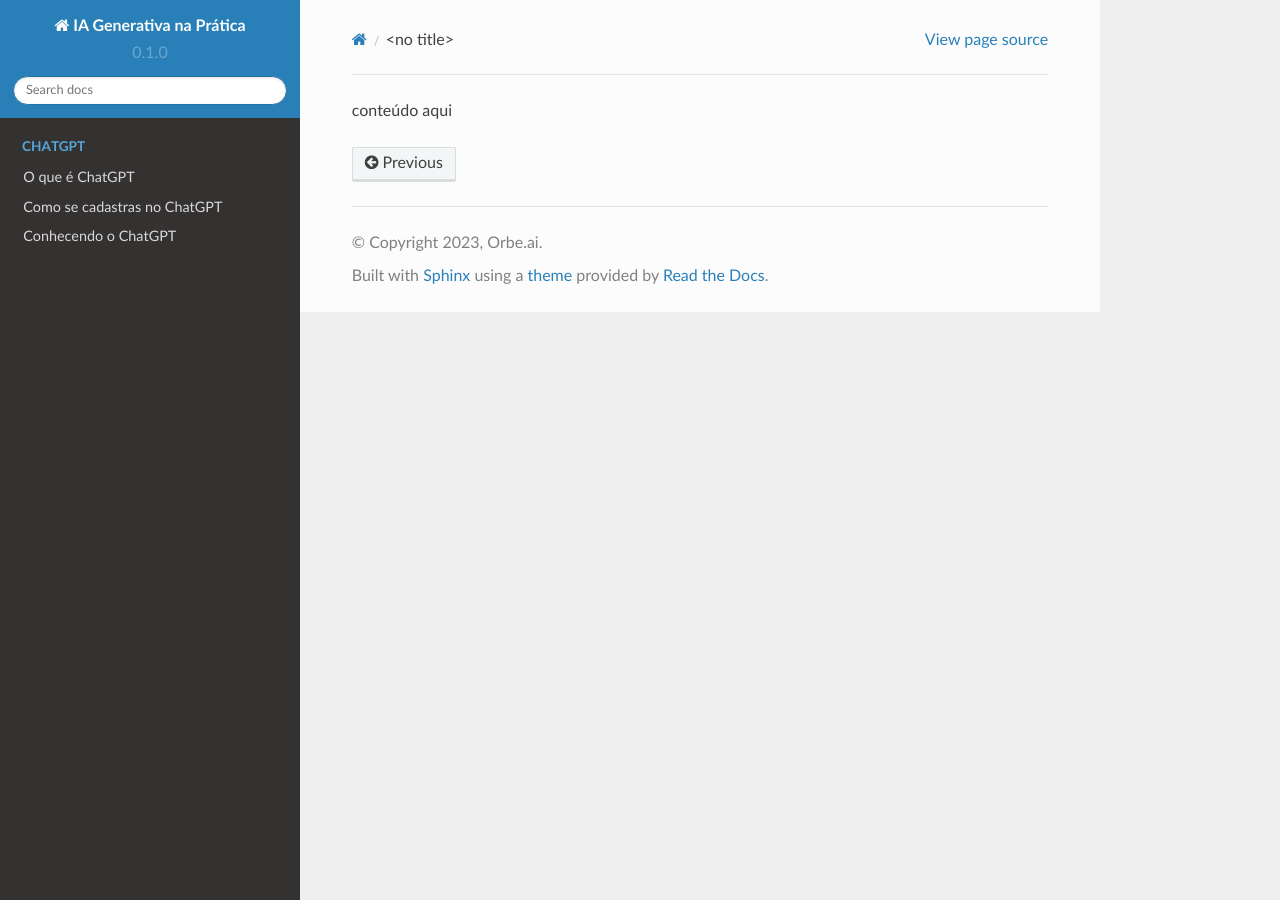
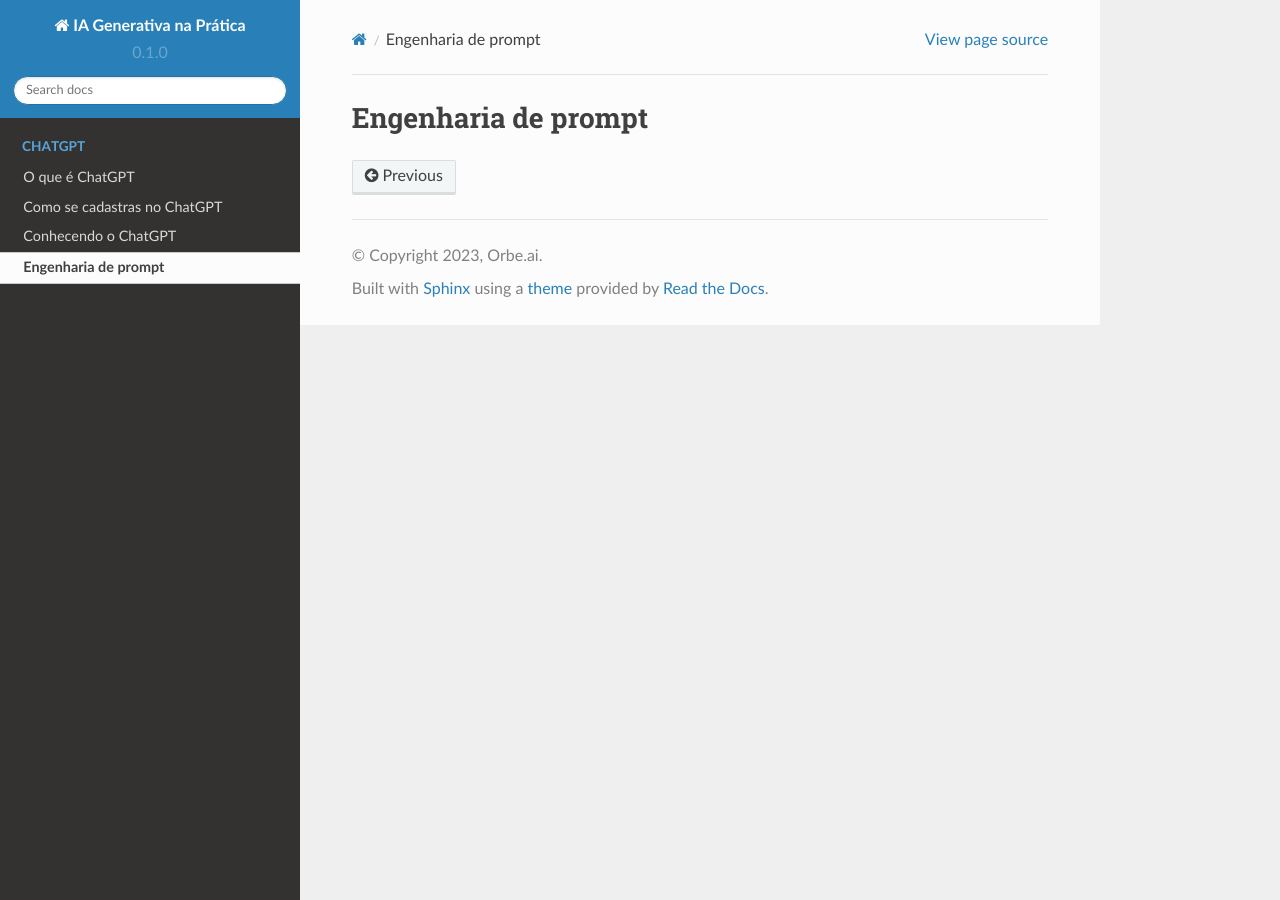
Before and after one commit to conteudo-orbeai/RTD_GENAI_V01, a Sphinx documentation site: the page built from docs/source/CHATGPT/chatgpt_engenharia_de_prompt/chatgpt_engenharia_de_prompt.rst, in a window 1280 px wide. Built offline with Sphinx 7.4.7 and the Read the Docs theme 2.0.0, drawn with Linux system fonts in a browser that asks for light colours; pages that are not in the unit, such as notebooks, are missing from menus.

Commit message:
Update chatgpt_engenharia_de_prompt.rst

```diff
--- a/docs/source/CHATGPT/chatgpt_engenharia_de_prompt/chatgpt_engenharia_de_prompt.rst
+++ b/docs/source/CHATGPT/chatgpt_engenharia_de_prompt/chatgpt_engenharia_de_prompt.rst
@@ -1 +1,3 @@
-conteúdo aqui
+********************
+Engenharia de prompt
+********************
```
